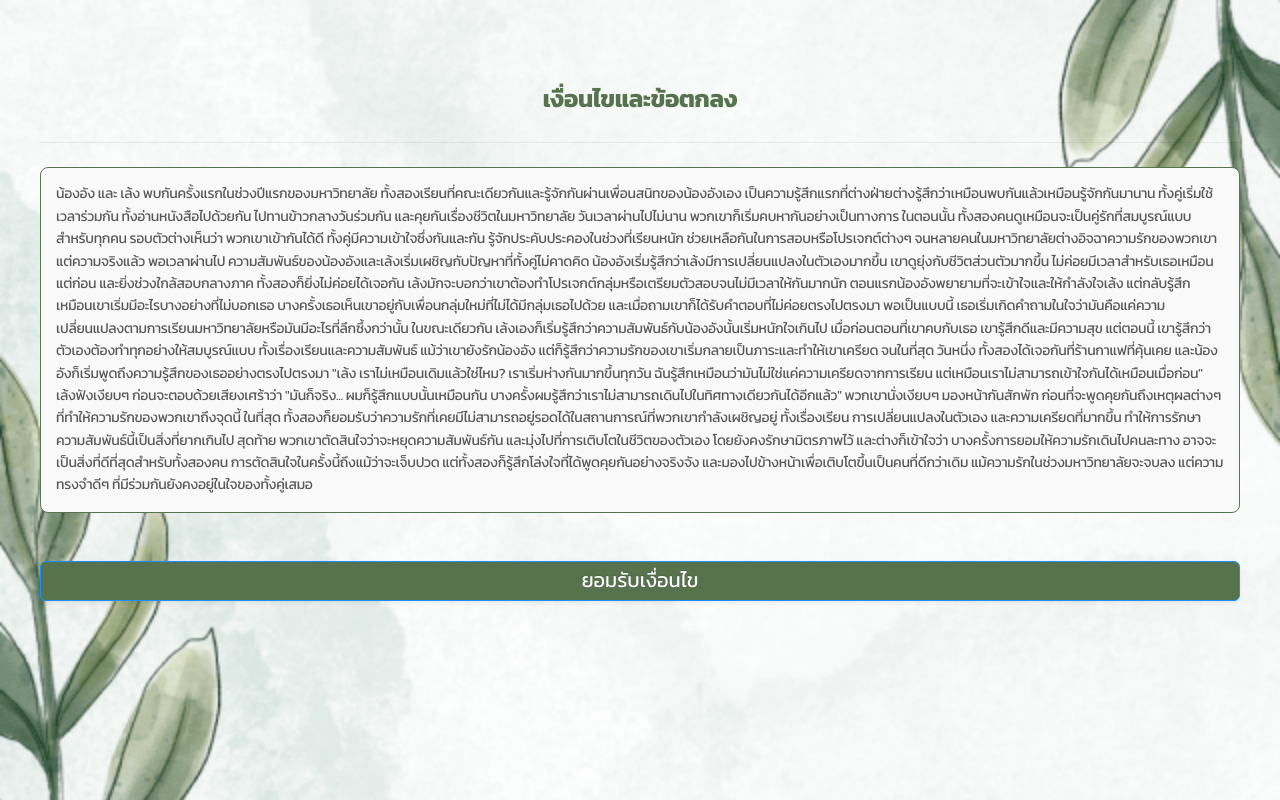
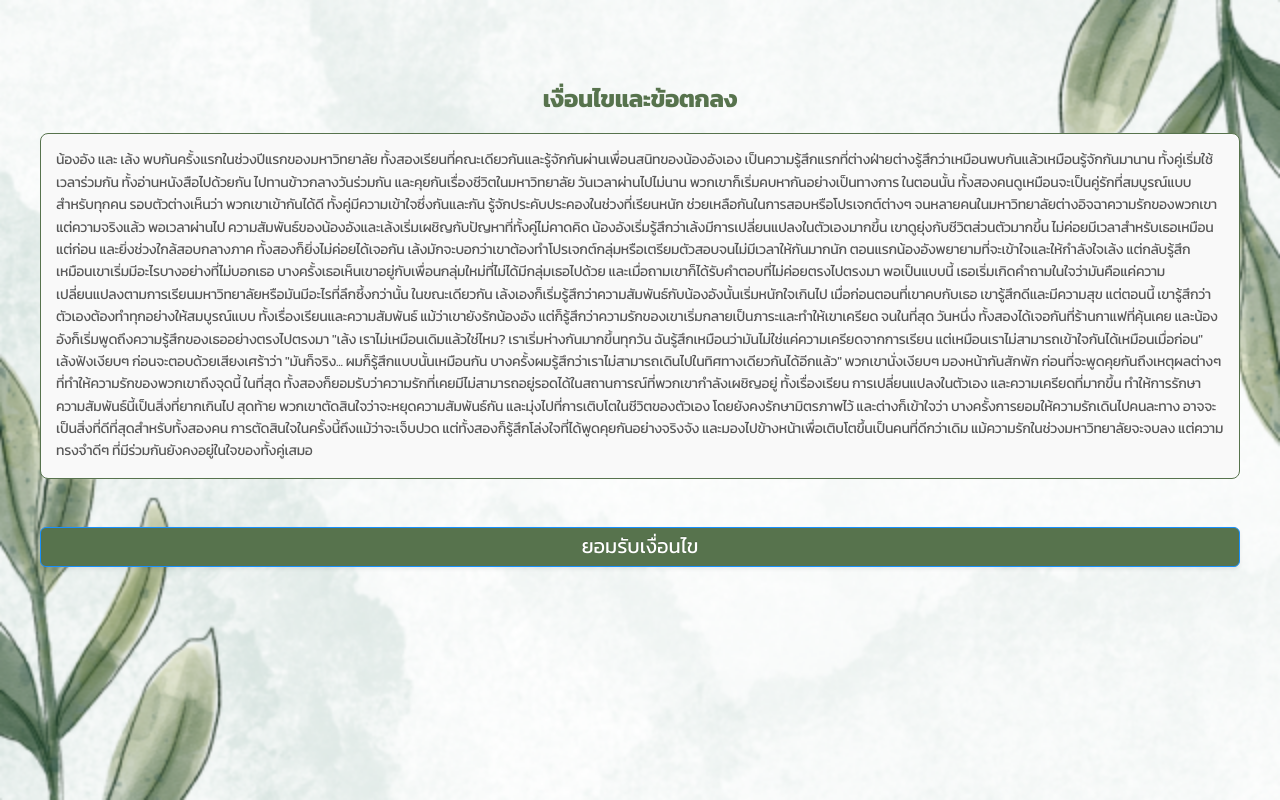
Before and after one commit to KaritSung/colonia-mini-o, a React (Create React App) app: page /sign-up in a window 1280 px wide. Built offline with nearby package versions, Linux system fonts and the light colour scheme.

Commit message:
Update SignUpIndex.jsx

```diff
--- a/src/pages/sign-up/SignUpIndex.jsx
+++ b/src/pages/sign-up/SignUpIndex.jsx
@@ -60,7 +60,7 @@ const SignUpIndex = () => {
         >
           เงื่อนไขและข้อตกลง
         </Text>
-        <Divider />
+
         {/* กล่อง Terms and Conditions */}
         <div
           style={{
```
